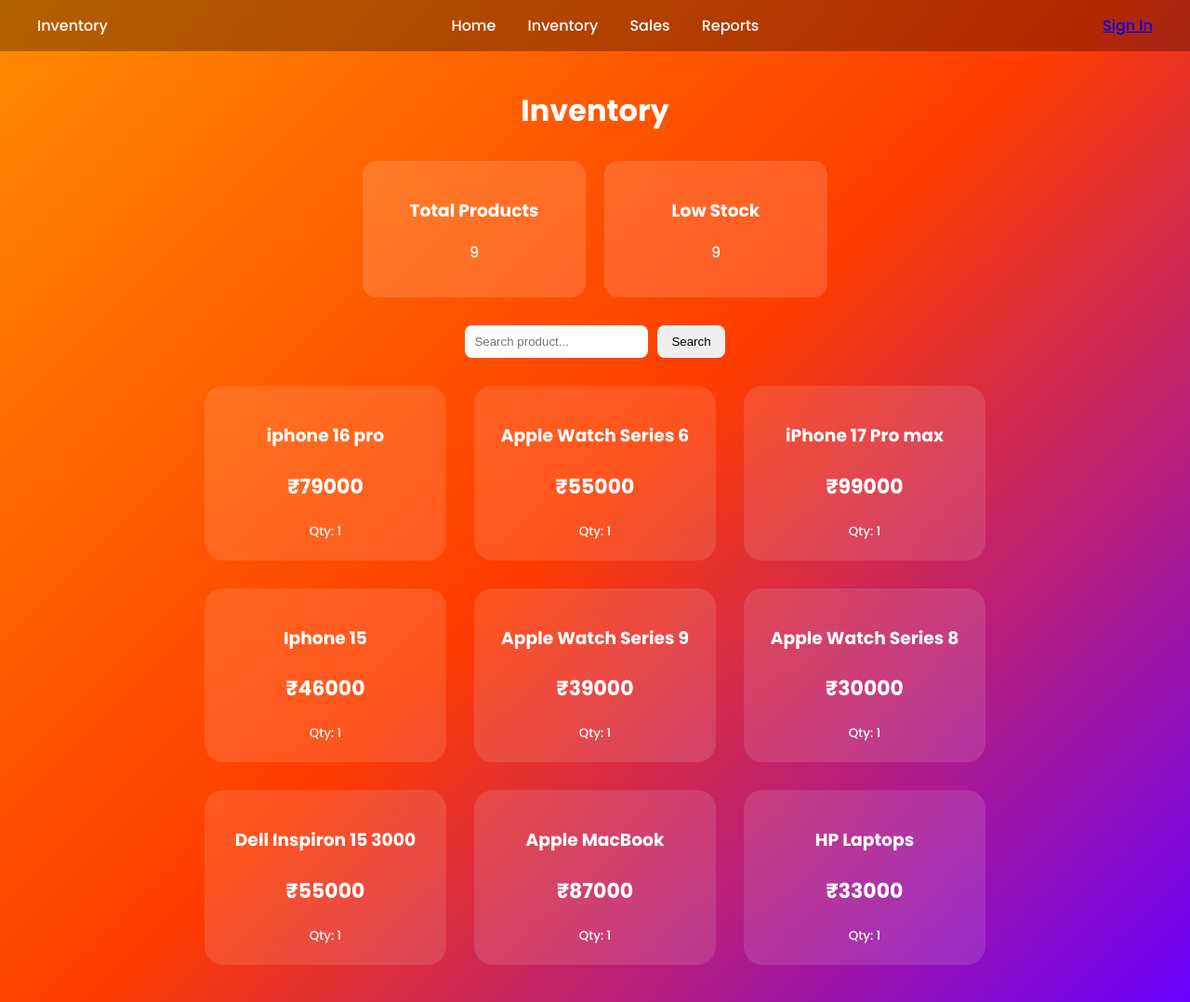
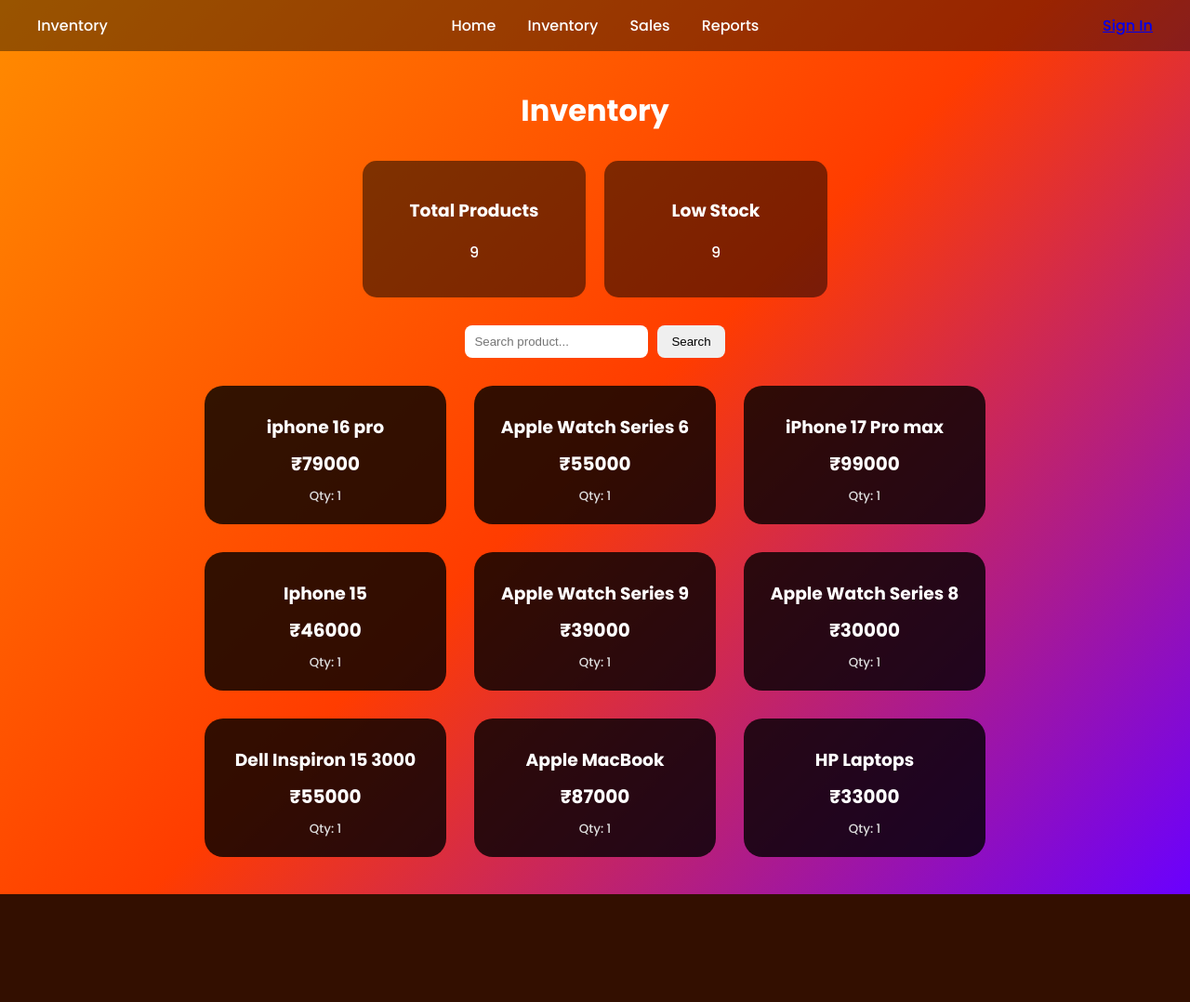
Before and after one commit to Sammohan693/inventory-project, a Django app: page /inventory/ in a window 1280 px wide. Shown: the whole page at 93% size. After the commit the page ends 962 px from the top, so only its background shows below. Run offline with Django 5.2, Linux system fonts and the light colour scheme; data comes from the database, SQL or seed files in the repository.

Commit message:
final fix no blur clean ui

```diff
--- a/static/css/style.css
+++ b/static/css/style.css
@@ -12,8 +12,7 @@
     display: flex;
     justify-content: space-between;
     padding: 15px 40px;
-    background: rgba(0,0,0,0.3);
-    backdrop-filter: blur(10px);
+    background: rgba(0,0,0,0.4);
 }
 
 .menu a {
@@ -47,8 +46,7 @@
     width: 200px;
     padding: 20px;
     border-radius: 15px;
-    background: rgba(255,255,255,0.15);
-    backdrop-filter: blur(15px);
+    background: rgba(0,0,0,0.5); /* 🔥 no blur */
 }
 
 /* 🔍 SEARCH */
@@ -80,11 +78,10 @@
     gap: 30px;
 }
 
-/* 🔥 PRODUCT CARD */
+/* 🔥 PRODUCT CARD (NO BLUR FINAL FIX) */
 .product-card {
     width: 220px;
-    background: rgba(255,255,255,0.12);
-    backdrop-filter: blur(20px);
+    background: rgba(0,0,0,0.8); /* 🔥 SOLID BACKGROUND */
     border-radius: 20px;
     padding: 20px;
     text-align: center;
@@ -97,32 +94,23 @@
     transform: translateY(-8px) scale(1.05);
 }
 
-
-
-
-.product-card p {
-    color: white !important;
-    font-size: 22px !important;
-    font-weight: bold !important;
-    margin: 12px 0 !important;
-    line-height: 2 !important;
-    overflow: visible !important;
-    height: auto !important;
+/* 🔥 PRODUCT NAME */
+.product-card h3 {
+    margin: 10px 0;
+    color: white;
 }
 
-.product-card {
-    position: relative;
-    z-index: 10;
+/* 🔥 PRICE (CRYSTAL CLEAR) */
+.product-card p {
+    color: #ffffff !important;
+    font-size: 20px !important;
+    font-weight: bold !important;
+    margin: 10px 0 !important;
 }
 
-.product-card p {
-    position: relative;
-    z-index: 20;
-    color: white !important;
-    background: transparent !important;
+/* 🔥 QUANTITY */
+.product-card small {
+    display: block;
+    margin-top: 5px;
+    color: #ddd;
 }
-
-.product-card::before,
-.product-card::after {
-    display: none !important;
-}
```
